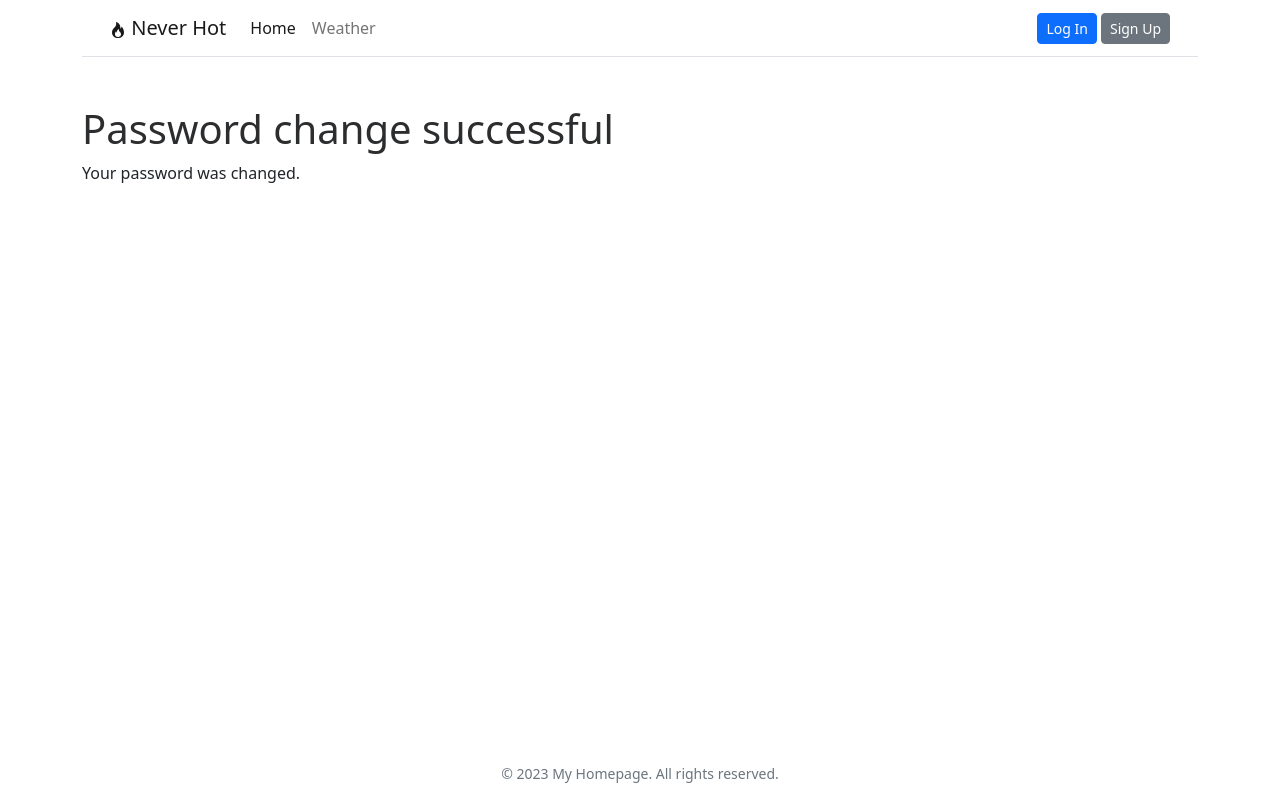
After one commit to SonShua/neverhot, a Django app: template templates/registration/password_change_done.html in a window 1280 px wide. The commit adds this page. Run offline with Django 4.2, Linux system fonts and the light colour scheme; the template is opened without the code that fills it, so the values that code supplies are empty.

Commit message:
Updated login, signup, password change, logout to work and conform with design.

```diff
--- a/static/css/main.css
+++ b/static/css/main.css
@@ -33,7 +33,7 @@ h2.celsius {
 
 #main {
     width: 100%;
-    max-width: 68em;
+    max-width: 70vw;
     margin: 0 auto;
     padding: 0 2.5em;
 }
--- a/templates/base.html
+++ b/templates/base.html
@@ -45,12 +45,13 @@
                                     {{user.username}}
                                 </button>
                                 <ul class="dropdown-menu">
-                                    <li><a class="dropdown-item" href="#">Change Password</a></li>
-                                    <li><a class="dropdown-item" href="#">Logout</a></li>
+                                    <li><a class="dropdown-item" href="{% url 'password_change' %}">Change Password</a>
+                                    </li>
+                                    <li><a class="dropdown-item" href="{% url 'logout' %}">Logout</a></li>
                                 </ul>
                             </div>
                             {% else %}
-                            <a class="btn btn-primary btn-sm me-1" href="#" role="button">Log In</a>
+                            <a class="btn btn-primary btn-sm me-1" href="{% url 'login' %}" role="button">Log In</a>
                             <a class="btn btn-secondary btn-sm" href="{% url 'signup' %}" role="button">Sign Up</a>
                             {% endif %}
                         </div>
--- a/templates/city_detail.html
+++ b/templates/city_detail.html
@@ -15,12 +15,8 @@
             <img class="icon" src="https://openweathermap.org/img/wn/{{forecast_list.0.icon}}@2x.png">
         </div>
         <div class="col-md-auto align-self-center">
-            <h1>{{forecast_list.0.temp}}</h1>
+            <h1>{{forecast_list.0.temp}}°C</h1>
         </div>
-        <div class="col-md-auto align-self-md-center">
-            <h5 class="celsius">°C</h5>
-        </div>
-
     </div>
 </div>
 
--- a/templates/home.html
+++ b/templates/home.html
@@ -16,9 +16,9 @@
         <div class="container">
             <section>
                 <h3>Hi! Welcome to page</h3>
-                <p>I'm Josh and teaching myself software and web development and this is a Django powered website where
-                    I implement concepts of backend and a bit of frontend web development. I've built a weather fetcher
-                    app which I'll expand on to build a clothing recommendation based on the weather app.</p>
+                <p>I'm Josh and teaching myself web development and this is a Python/Django powered website where
+                    I implement backend and frontend concepts to learn. I've built a weather fetcher
+                    app which I'll expand on to build a clothing recommendation based on the weather data.</p>
             </section>
         </div>
     </div>
--- /dev/null
+++ b/templates/registration/password_change_done.html
@@ -0,0 +1,11 @@
+<!-- templates/registration/password_change_done.html -->
+{% extends "base.html" %}
+
+{% block title %}Password Change Successful{% endblock title %}
+
+{% block content %}
+<div class="container">
+    <h1>Password change successful</h1>
+    <p>Your password was changed.</p>
+</div>
+{% endblock content %}
--- a/users/views.py
+++ b/users/views.py
@@ -7,4 +7,4 @@ from .forms import CustomUserCreationForm
 class SignUpView(CreateView):
     form_class = CustomUserCreationForm
     success_url = reverse_lazy("login")
-    template_name = "registration/signup.html"
+    template_name = "registration\signup.html"
--- a/weather/tests.py
+++ b/weather/tests.py
@@ -39,6 +39,12 @@ class ForecastTestCase(TestCase):
             self.assertTrue(all_forecasts[x].wind_speed)
             self.assertTrue(all_forecasts[x].icon)
 
+    def test_url_exists_at_correct_location(self):
+        berlin = City.objects.get(city_name="Berlin")
+        response = self.client.get(f"/weather/{berlin.pk}")
+        self.assertEqual(response.status_code, 200)
+        # Add testing for the chartjs object
+
 
 # Background db update tasks test
 
```
Also changed, not shown: django_project/settings.py (+7 -0 lines), templates/registration/login.html (+7 -5 lines), templates/registration/password_change_form.html (added, +17 -0 lines), templates/registration/signup.html (+7 -5 lines), db.sqlite3.
